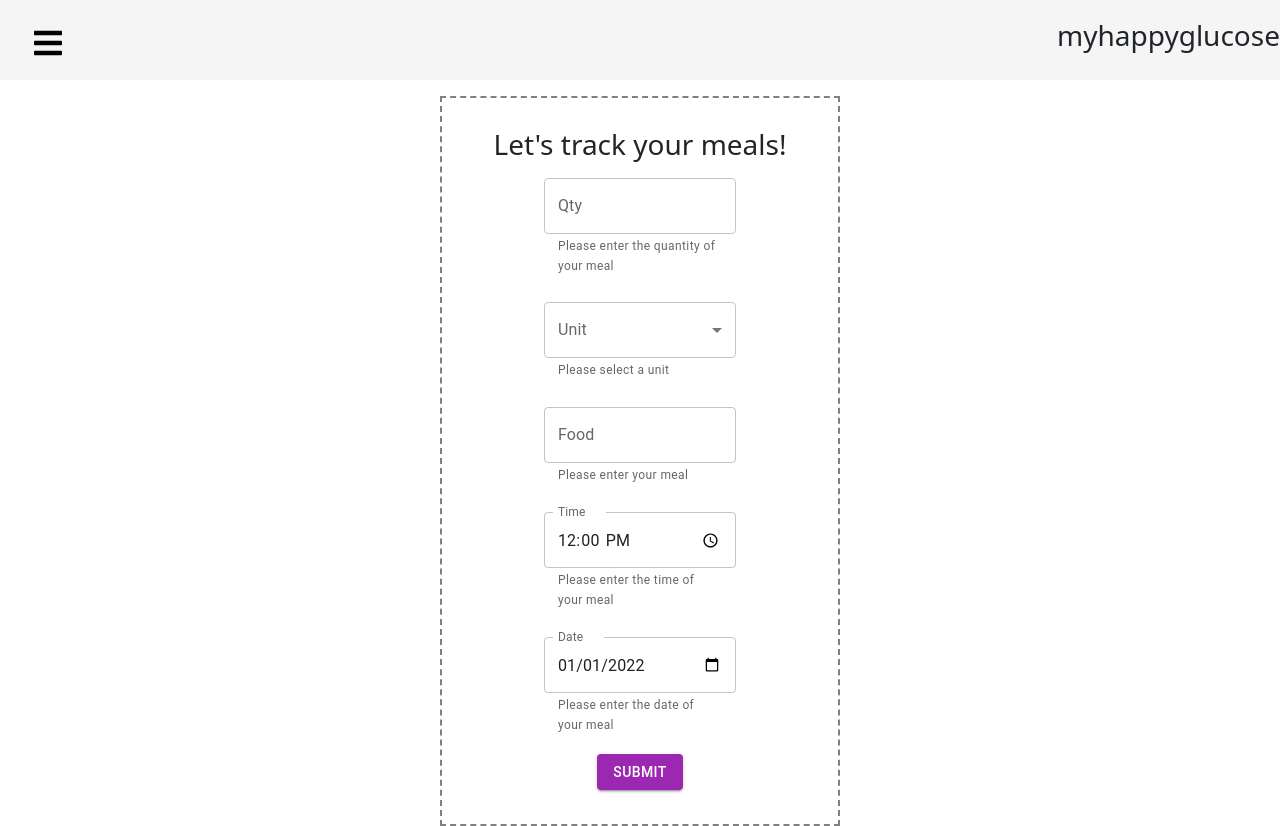
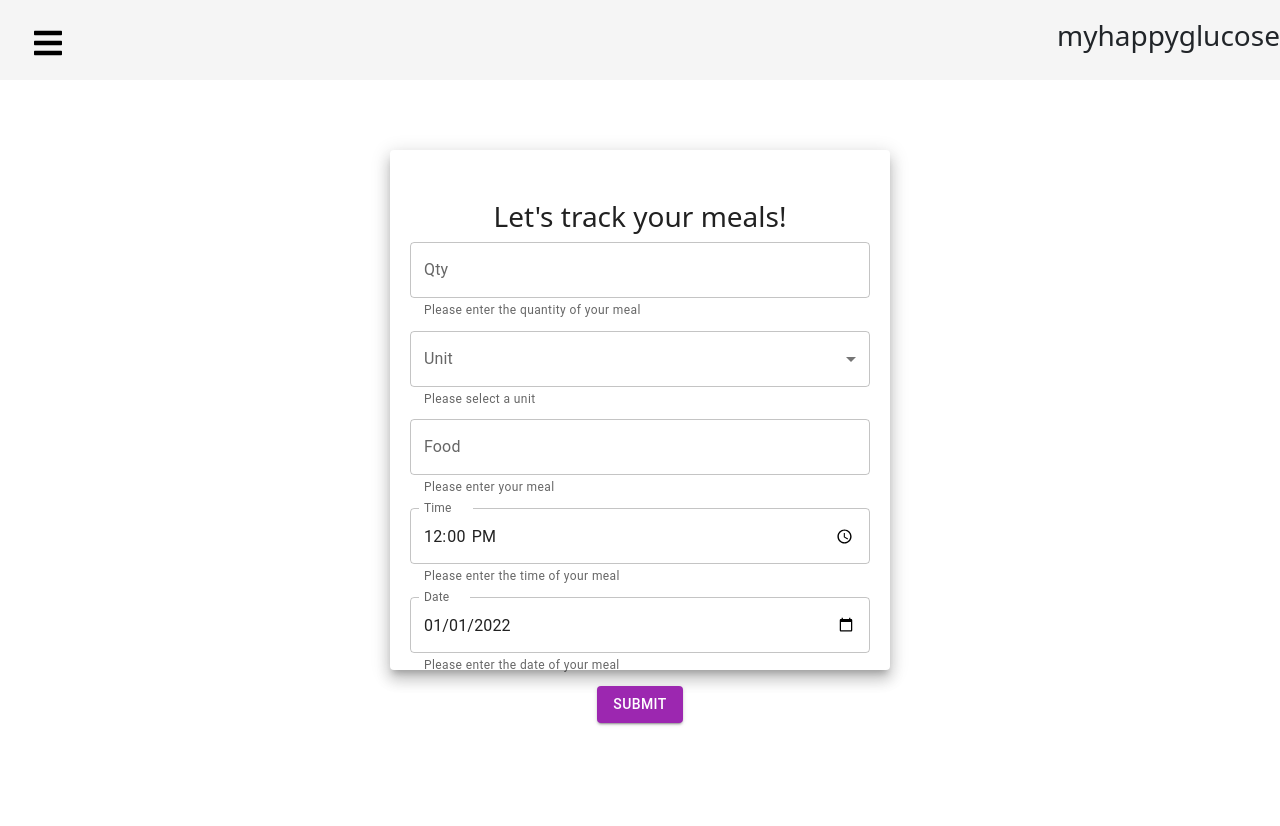
Before and after one commit to stephanie-chenn1/frontend-my-happy-glucose, a React (Create React App) app: page /track-a-meal in a window 1280 px wide. After the commit the page ends 800 px from the top, so only its background shows below. Built offline with nearby package versions, Linux system fonts and the light colour scheme.

Commit message:
removed box, added paper from materialui to meal tracking form

```diff
--- a/src/pages/TrackAMeal.js
+++ b/src/pages/TrackAMeal.js
@@ -12,6 +12,7 @@ import { useNavigate } from "react-router-dom";
 import axios from "axios";
 import Alert from "@mui/material/Alert";
 import NavList from "../components/NavList";
+import { Paper } from "@material-ui/core";
 
 const units = [
   {
@@ -49,6 +50,13 @@ const MealTracker = (props) => {
   });
   const [isQtyValid, setQtyValid] = useState(true);
   const [ErrorStatus, setErrorStatus] = useState(false);
+
+  const paperStyle = {
+    padding: 20,
+    height: "65vh",
+    width: 500,
+    margin: "70px auto",
+  };
 
   const addNewMeal = () => {
     axios
@@ -88,7 +96,7 @@ const MealTracker = (props) => {
   return (
     <div>
       <NavList />
-      <Box
+      {/* <Box
         component="form"
         sx={{
           mt: 2,
@@ -103,7 +111,8 @@ const MealTracker = (props) => {
         }}
         noValidate
         autoComplete="off"
-      >
+      > */}
+      <Paper elevation={10} style={paperStyle}>
         <div className="meal-form">
           <form>
             {ErrorStatus ? (
@@ -131,6 +140,7 @@ const MealTracker = (props) => {
                       type="number"
                       placeholder="1"
                       helperText="Please enter the quantity of your meal"
+                      fullWidth
                       onChange={(e) => {
                         if (e.target.value <= 0) {
                           setQtyValid(false);
@@ -151,6 +161,7 @@ const MealTracker = (props) => {
                       label="Error"
                       type="number"
                       helperText="Please enter a positive value"
+                      fullWidth
                       onChange={(e) => {
                         if (e.target.value <= 0) {
                           setQtyValid(false);
@@ -173,6 +184,7 @@ const MealTracker = (props) => {
                     select
                     label="Unit"
                     helperText="Please select a unit"
+                    fullWidth
                     value={formFields.unit}
                     onChange={(e) => {
                       setFormFields({
@@ -194,6 +206,7 @@ const MealTracker = (props) => {
                     id="outlined-helperText"
                     label="Food"
                     helperText="Please enter your meal"
+                    fullWidth
                     onChange={(e) => {
                       setFormFields({
                         ...formFields,
@@ -209,6 +222,7 @@ const MealTracker = (props) => {
                     label="Time"
                     type="time"
                     defaultValue="12:00"
+                    fullWidth
                     InputLabelProps={{
                       shrink: true,
                     }}
@@ -228,6 +242,7 @@ const MealTracker = (props) => {
                     label="Date"
                     type="date"
                     defaultValue="2022-01-01"
+                    fullWidth
                     helperText="Please enter the date of your meal"
                     onChange={(e) => {
                       setFormFields({
@@ -249,7 +264,8 @@ const MealTracker = (props) => {
             )}
           </form>
         </div>
-      </Box>
+        {/* </Box> */}
+      </Paper>
     </div>
   );
 };
```
